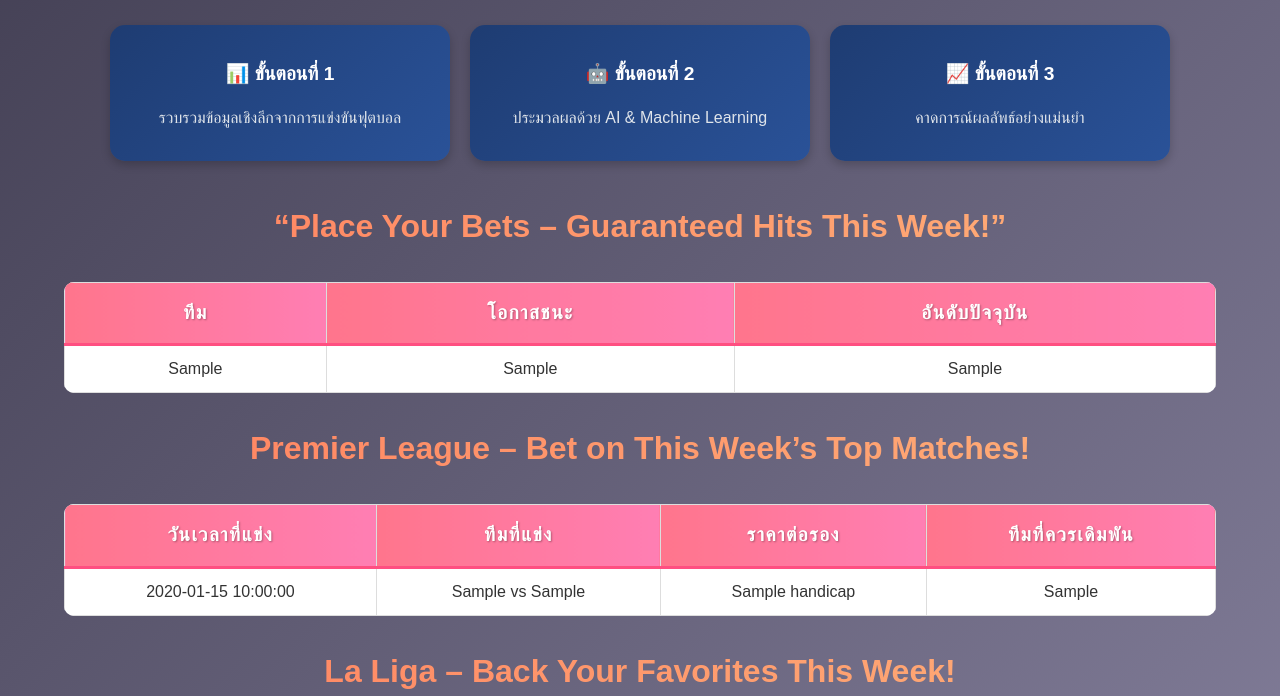
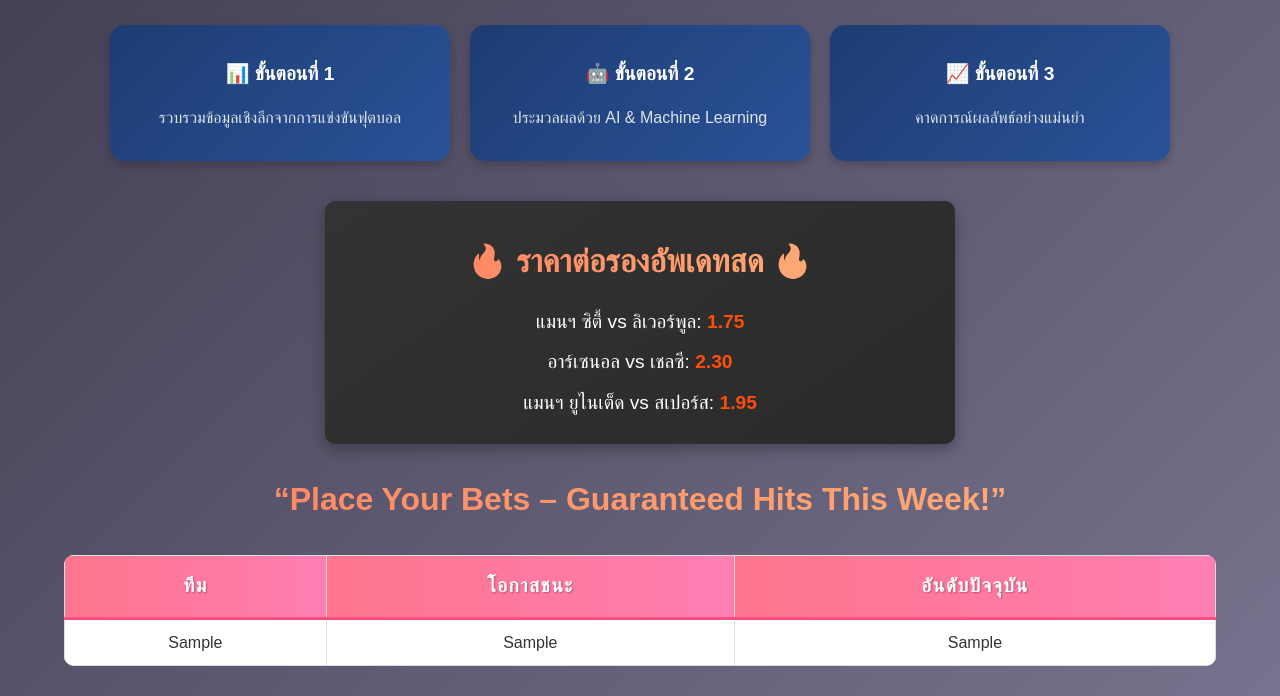
Before and after one commit to NuttWarunyu/RuZy, a Flask app: template templates/template.html in a window 1280 px wide. Shown: the part 1415-2111 px from the top of the page. Run offline with Flask 3, Linux system fonts and the light colour scheme; the template is opened without the code that fills it: most values are stand-ins (such as "Sample title", 1, 10 or a date in 2020).

Commit message:
Update your message

```diff
--- a/static/styles.css
+++ b/static/styles.css
@@ -344,6 +344,7 @@ button:hover {
     -webkit-background-clip: text;
     -webkit-text-fill-color: transparent;
 }
+
 /* สไตล์สำหรับหัวข้อตาราง (TH) */
 th {
     background: linear-gradient(90deg, #ff758c, #ff7eb3); /* ไล่โทนชมพู */
--- a/templates/template.html
+++ b/templates/template.html
@@ -214,6 +214,69 @@
     }
 </style>
 
+<!-- Flashing Odds Section -->
+<section id="flashing-odds">
+    <h2 class="section-title gradient-text">🔥 ราคาต่อรองอัพเดทสด 🔥</h2>
+    <div class="odds-container">
+        <p class="odds-item">แมนฯ ซิตี้ vs ลิเวอร์พูล: <span class="flash">1.75</span></p>
+        <p class="odds-item">อาร์เซนอล vs เชลซี: <span class="flash">2.30</span></p>
+        <p class="odds-item">แมนฯ ยูไนเต็ด vs สเปอร์ส: <span class="flash">1.95</span></p>
+    </div>
+</section>
+
+<!-- Style for Flashing Odds -->
+<style>
+    #flashing-odds {
+        text-align: center;
+        margin: 30px auto;
+        padding: 15px;
+        background: linear-gradient(145deg, #333, #2a2a2a);
+        color: #fff;
+        border-radius: 10px;
+        max-width: 600px;
+        box-shadow: 0 5px 15px rgba(0, 0, 0, 0.3);
+    }
+
+    .odds-item {
+        font-size: 1.2rem;
+        margin: 10px 0;
+    }
+
+    /* Flashing effect */
+    .flash {
+        font-weight: bold;
+        animation: flash 1s ease-in-out infinite alternate;
+        color: #ffb347; /* สีเริ่มต้น */
+    }
+
+    @keyframes flash {
+        0% {
+            color: #ffb347;
+        }
+        50% {
+            color: #ff4500;
+        }
+        100% {
+            color: #ffb347;
+        }
+    }
+</style>
+
+<!-- Script for Updating Odds Dynamically -->
+<script>
+    const oddsElements = document.querySelectorAll(".flash");
+
+    function updateOdds() {
+        oddsElements.forEach((el) => {
+            const newOdds = (Math.random() * (3.5 - 1.2) + 1.2).toFixed(2); // Random odds between 1.2 and 3.5
+            el.textContent = newOdds;
+        });
+    }
+
+    // Update odds every 3 seconds
+    setInterval(updateOdds, 3000);
+</script>
+
     <!-- Top Performing Teams -->
     <section id="top-performing-teams">
         <h2 class="section-title gradient-text">“Place Your Bets – Guaranteed Hits This Week!”</h2>
```
Also changed, not shown: output/analysis.html (+63 -0 lines).
